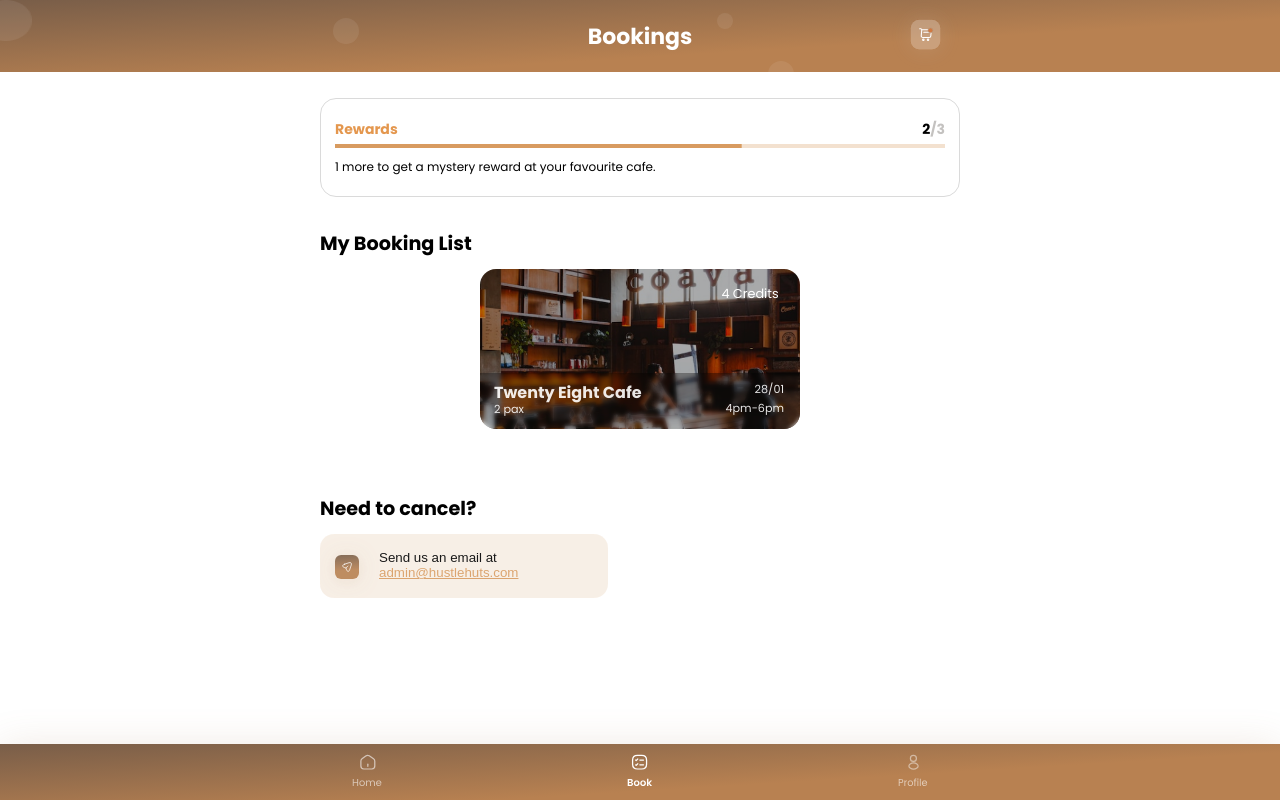
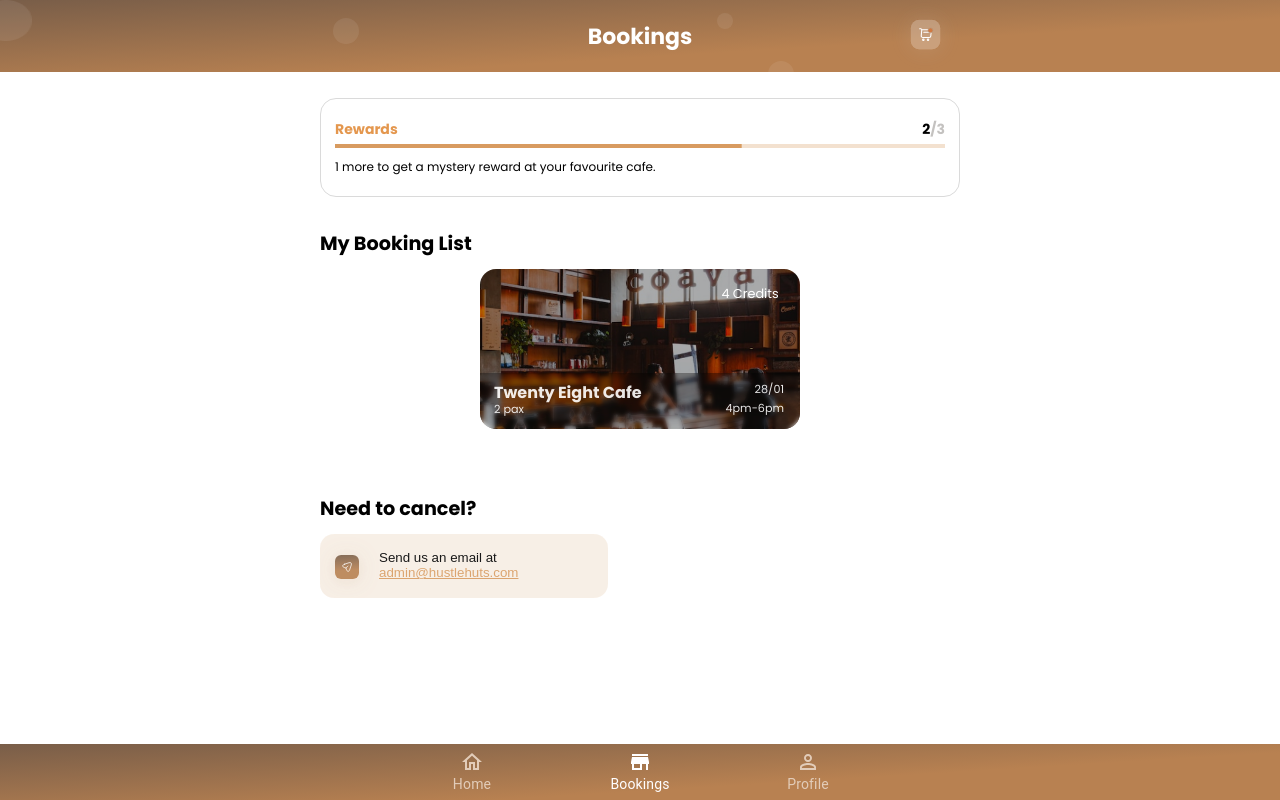
Before and after one commit to hustle-huts/hustlehuts-app, a Next.js app: page /bookings in a window 1280 px wide. Built offline with nearby package versions, Linux system fonts and the light colour scheme.

Commit message:
Refactor bottom navbar to use MUI

```diff
--- a/components/bottomNavbar/bottom-navbar.module.css
+++ /dev/null
@@ -1,35 +0,0 @@
-.navbar {
-    background: linear-gradient(176.54deg, #6D5747 -11.89%, #B88151 64.46%);
-    box-shadow: 0px 4px 40px rgba(160, 116, 78, 0.18);
-    position: fixed;
-    bottom: 0;
-    height: 3.5rem;
-    display: flex;
-    padding: 10px 5%;
-}
-
-@media (min-width: 700px) {
-    .navbar {
-        padding: 10px 18%;
-    }
-}
-
-.navbar a {
-    display: flex;
-    justify-content: center;
-    align-items: center; /* center the images horizontally */
-    margin: 0 10px;
-}
-
-.navbar img {
-    max-width: 100%;
-    max-height: 100%; /* make the images fill the height of the link */
-    object-fit: contain; /* scale the image to fit the link without stretching it */
-}
-
-.iconContainer {
-    flex: 1; /* distribute the containers evenly */
-    display: flex;
-    justify-content: center; /* center the icon horizontally */
-    align-items: center; /* center the icon vertically */
-}
--- a/components/bottomNavbar/bottom-navbar.tsx
+++ b/components/bottomNavbar/bottom-navbar.tsx
@@ -1,60 +1,78 @@
-import styles from './bottom-navbar.module.css';
-import Image from 'next/image'
-import { useRouter } from 'next/router'
-import book from '../../public/images/navbar-book.svg'
-import bookSelected from '../../public/images/navbar-book-selected.svg'
-import home from '../../public/images/navbar-home.svg'
-import homeSelected from '../../public/images/navbar-home-selected.svg'
-import profile from '../../public/images/navbar-profile.svg'
-import profileSelected from '../../public/images/navbar-profile-selected.svg'
+import { useRouter } from "next/router";
+import { BottomNavigation, BottomNavigationAction, Typography } from "@mui/material";
+import { useState } from "react";
+import PersonRoundedIcon from "@mui/icons-material/PersonRounded";
+import PersonOutlineOutlinedIcon from "@mui/icons-material/PersonOutlineOutlined";
+import StoreIcon from "@mui/icons-material/Store";
+import StoreOutlinedIcon from "@mui/icons-material/StoreOutlined";
+import HomeIcon from "@mui/icons-material/Home";
+import HomeOutlinedIcon from "@mui/icons-material/HomeOutlined";
 
 interface props {
   currentPage?: string;
   userId?: number;
 }
 
-const BottomNavbar:React.FC<props> = (props) => {
-
+const BottomNavbar: React.FC<props> = (props) => {
   const router = useRouter();
 
   const handleNavItemClick = (pageName: string) => {
     // router.push(`/users/${pageName}/${props.userId}`); // adjust this code when we confirm the urls
   };
 
+  const [currentPage, setCurrentPage] = useState(props.currentPage || "home");
+  const selectedColor = "#FFFEFF";
+  const unselectedColor = "#E2CCB9";
+
   return (
-        <footer className={styles.navbar}>
-            <div className={styles.iconContainer}>
-                <a href="#" onClick={() => handleNavItemClick('home')}>
-                    {props.currentPage !== 'home' && (
-                        <Image alt="homepage navbar icon" src={home} width="600" height="300" />
-                    )}
-                    {props.currentPage === 'home' && (
-                        <Image alt="homepage navbar icon" src={homeSelected} width="600" height="300" />
-                    )}
-                </a>
-            </div>
-            <div className={styles.iconContainer}>
-                <a href="#" onClick={() => handleNavItemClick('book')}>
-                    {props.currentPage !== 'book' && (
-                        <Image alt="booking page navbar icon" src={book} width="600" height="300" />
-                    )}
-                    {props.currentPage === 'book' && (
-                        <Image alt="booking page navbar icon" src={bookSelected} width="600" height="300" />
-                    )}
-                </a>
-            </div>
-            <div className={styles.iconContainer}>
-                <a href="#" onClick={() => handleNavItemClick('profile')}>
-                    {props.currentPage !== 'profile' && (
-                        <Image alt="profile page navbar icon" src={profile} width="600" height="300" />
-                    )}
-                    {props.currentPage === 'profile' && (
-                        <Image alt="profile page navbar icon" src={profileSelected} width="600" height="300" />
-                    )}
-                </a>
-            </div>
-        </footer>
+    <BottomNavigation
+      showLabels
+      value={props.currentPage}
+      onChange={(_, newValue) => {
+        setCurrentPage(newValue);
+      }}
+      sx={{
+        background: "linear-gradient(176.54deg, #6D5747 -11.89%, #B88151 64.46%)",
+        position: "fixed",
+        bottom: 0,
+        width: 1.0,
+        padding: "0.5rem 0",
+      }}>
+      <BottomNavigationAction
+        label={
+          <Typography variant="body2" sx={{ color: currentPage === "home" ? selectedColor : unselectedColor }}>
+            Home
+          </Typography>
+        }
+        value="home"
+        icon={currentPage === "home" ? <HomeIcon sx={{ color: selectedColor }} /> : <HomeOutlinedIcon sx={{ color: unselectedColor }} />}
+      />
+      <BottomNavigationAction
+        label={
+          <Typography variant="body2" sx={{ color: currentPage === "book" ? selectedColor : unselectedColor }}>
+            Bookings
+          </Typography>
+        }
+        value="book"
+        icon={currentPage === "book" ? <StoreIcon sx={{ color: selectedColor }} /> : <StoreOutlinedIcon sx={{ color: unselectedColor }} />}
+      />
+      <BottomNavigationAction
+        label={
+          <Typography variant="body2" sx={{ color: currentPage === "profile" ? selectedColor : unselectedColor }}>
+            Profile
+          </Typography>
+        }
+        value="profile"
+        icon={
+          currentPage === "profile" ? (
+            <PersonRoundedIcon sx={{ color: selectedColor }} />
+          ) : (
+            <PersonOutlineOutlinedIcon sx={{ color: unselectedColor }} />
+          )
+        }
+      />
+    </BottomNavigation>
   );
-}
+};
 
 export default BottomNavbar;
--- a/package.json
+++ b/package.json
@@ -11,7 +11,9 @@
   "dependencies": {
     "@emotion/react": "^11.10.6",
     "@emotion/styled": "^11.10.6",
-    "@mui/material": "^5.11.15",
+    "@mui/icons-material": "^5.11.16",
+    "@mui/material": "^5.12.3",
+    "@mui/styled-engine-sc": "^5.12.0",
     "@next/font": "^13.1.6",
     "@react-oauth/google": "^0.11.0",
     "@types/node": "18.13.0",
@@ -26,6 +28,7 @@
     "react-dom": "18.2.0",
     "react-phone-input-2": "^2.15.1",
     "react-phone-number-input": "^3.2.19",
+    "styled-components": "^5.3.10",
     "typescript": "4.9.5"
   }
 }
```
Also changed, not shown: 1 other file (tests, documents, lock files or other folders). Lines whose indentation alone changed are shown as unchanged.
